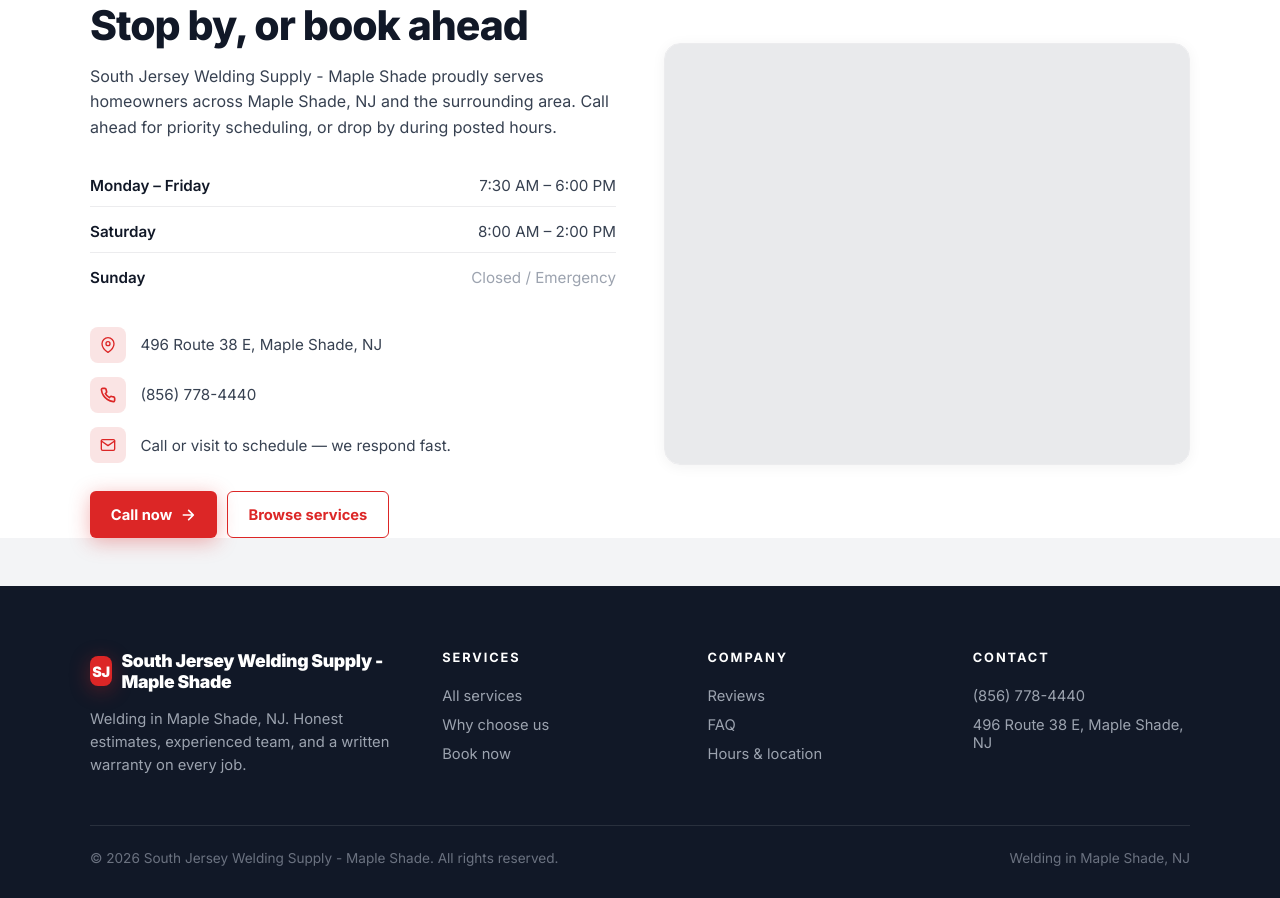
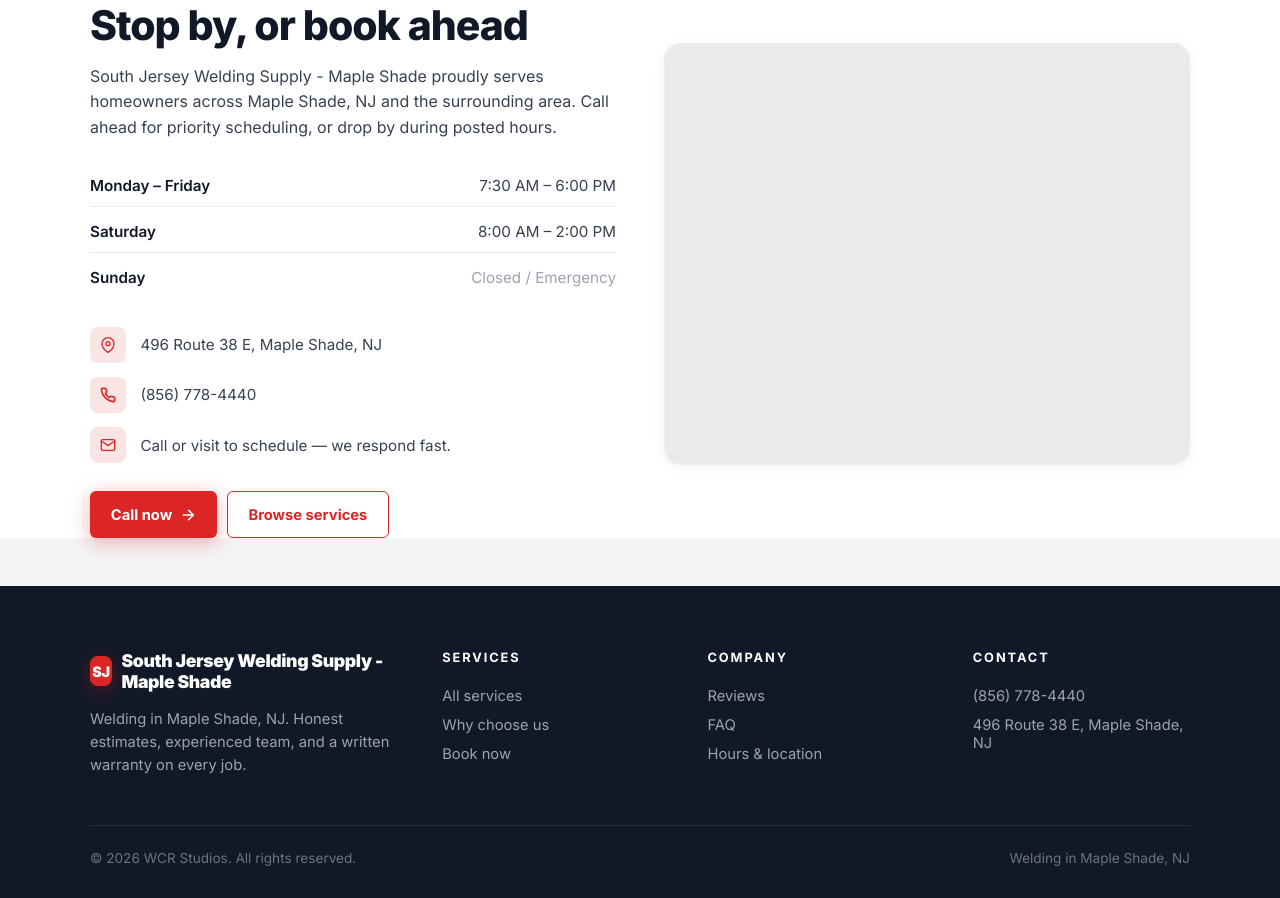
Before and after one commit to Wrenbjor/trades--south-jersey-welding-supply-maple-shade, a plain HTML site: page index.html in a window 1280 px wide. Shown: the part 4691-5589 px from the top of the page. Drawn offline with nearby package versions, Linux system fonts and the light colour scheme; no server answers.

Commit message:
Update site

```diff
--- a/index.html
+++ b/index.html
@@ -605,7 +605,7 @@ footer{background:#111827;color:#cbd5d1;padding:4rem 2rem 2rem}
     </div>
   </div>
   <div class="foot-bottom">
-    <div>&copy; 2026 South Jersey Welding Supply - Maple Shade. All rights reserved.</div>
+    <div>&copy; 2026 WCR Studios. All rights reserved.</div>
     <div>Welding in Maple Shade, NJ</div>
   </div>
 </footer>
```
